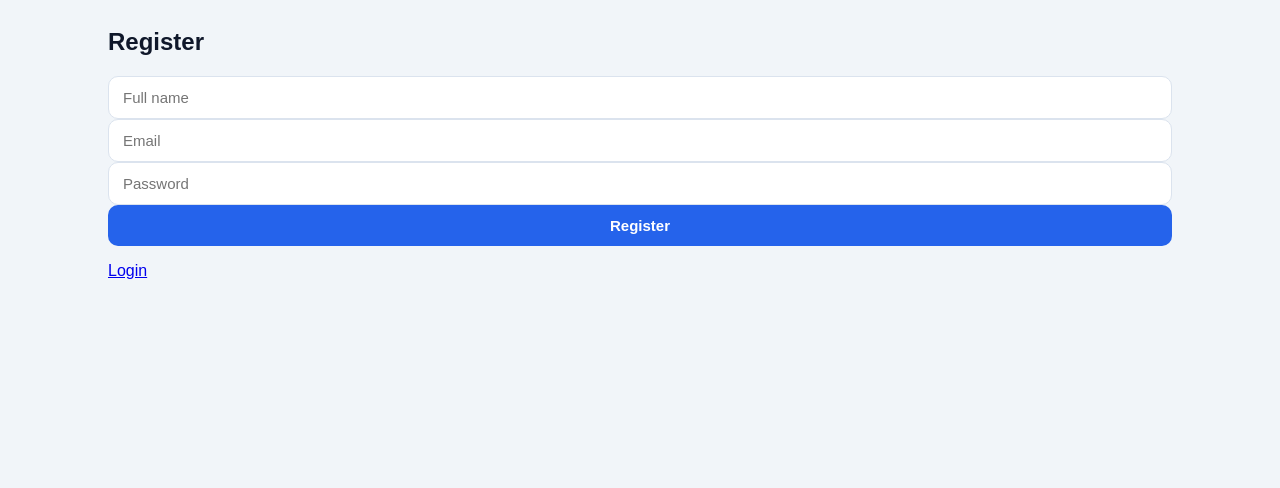
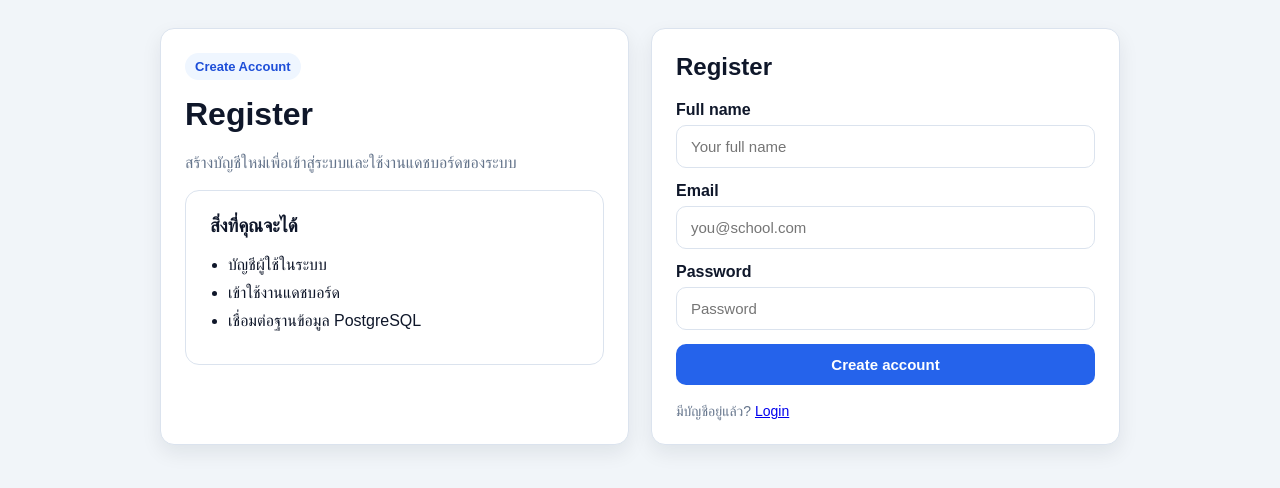
Before and after one commit to viewfc/school-management-system, a Flask app: page /register in a window 1280 px wide. Shown: the part 51-539 px from the top of the page. Run offline with Flask 3, Linux system fonts and the light colour scheme; some libraries are stand-ins or nearby versions.

Commit message:
Update register.html

```diff
--- a/school_management_system/templates/register.html
+++ b/school_management_system/templates/register.html
@@ -3,14 +3,50 @@
 {% block title %}Register{% endblock %}
 
 {% block content %}
-<h2>Register</h2>
+<div class="auth-wrap">
+    <div class="auth-grid">
+        <div class="card">
+            <div class="badge">Create Account</div>
+            <h1 style="margin-top:16px;">Register</h1>
+            <p class="muted">
+                สร้างบัญชีใหม่เพื่อเข้าสู่ระบบและใช้งานแดชบอร์ดของระบบ
+            </p>
 
-<form method="POST">
-    <input type="text" name="name" placeholder="Full name" required>
-    <input type="email" name="email" placeholder="Email" required>
-    <input type="password" name="password" placeholder="Password" required>
-    <button type="submit">Register</button>
-</form>
+            <div class="card" style="margin-top:18px; box-shadow:none;">
+                <h3>สิ่งที่คุณจะได้</h3>
+                <ul class="list">
+                    <li>บัญชีผู้ใช้ในระบบ</li>
+                    <li>เข้าใช้งานแดชบอร์ด</li>
+                    <li>เชื่อมต่อฐานข้อมูล PostgreSQL</li>
+                </ul>
+            </div>
+        </div>
 
-<p><a href="/login">Login</a></p>
+        <div class="card">
+            <h2>Register</h2>
+            <form method="POST" class="form-grid">
+                <div>
+                    <label for="name">Full name</label>
+                    <input id="name" type="text" name="name" placeholder="Your full name" required>
+                </div>
+
+                <div>
+                    <label for="email">Email</label>
+                    <input id="email" type="email" name="email" placeholder="you@school.com" required>
+                </div>
+
+                <div>
+                    <label for="password">Password</label>
+                    <input id="password" type="password" name="password" placeholder="Password" required>
+                </div>
+
+                <button type="submit">Create account</button>
+            </form>
+
+            <div class="footer-note">
+                มีบัญชีอยู่แล้ว? <a href="/login">Login</a>
+            </div>
+        </div>
+    </div>
+</div>
 {% endblock %}
```
